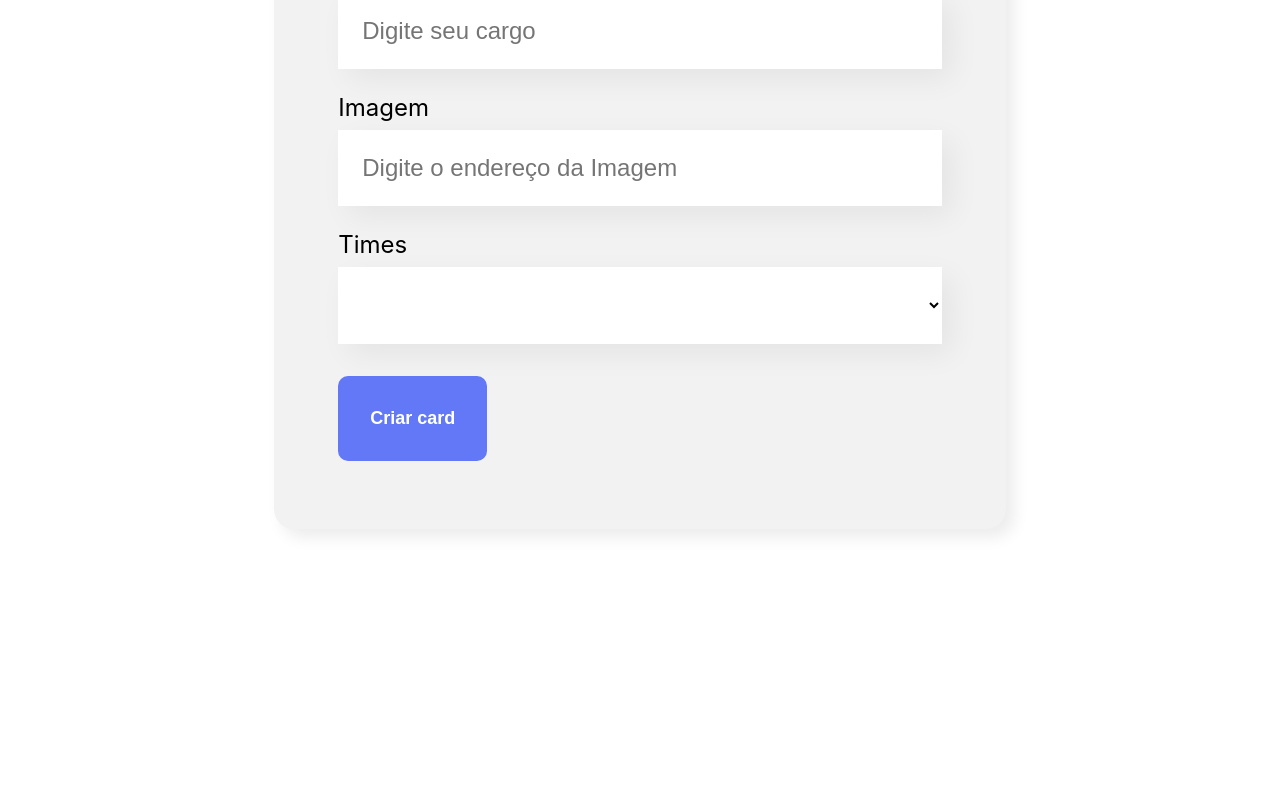
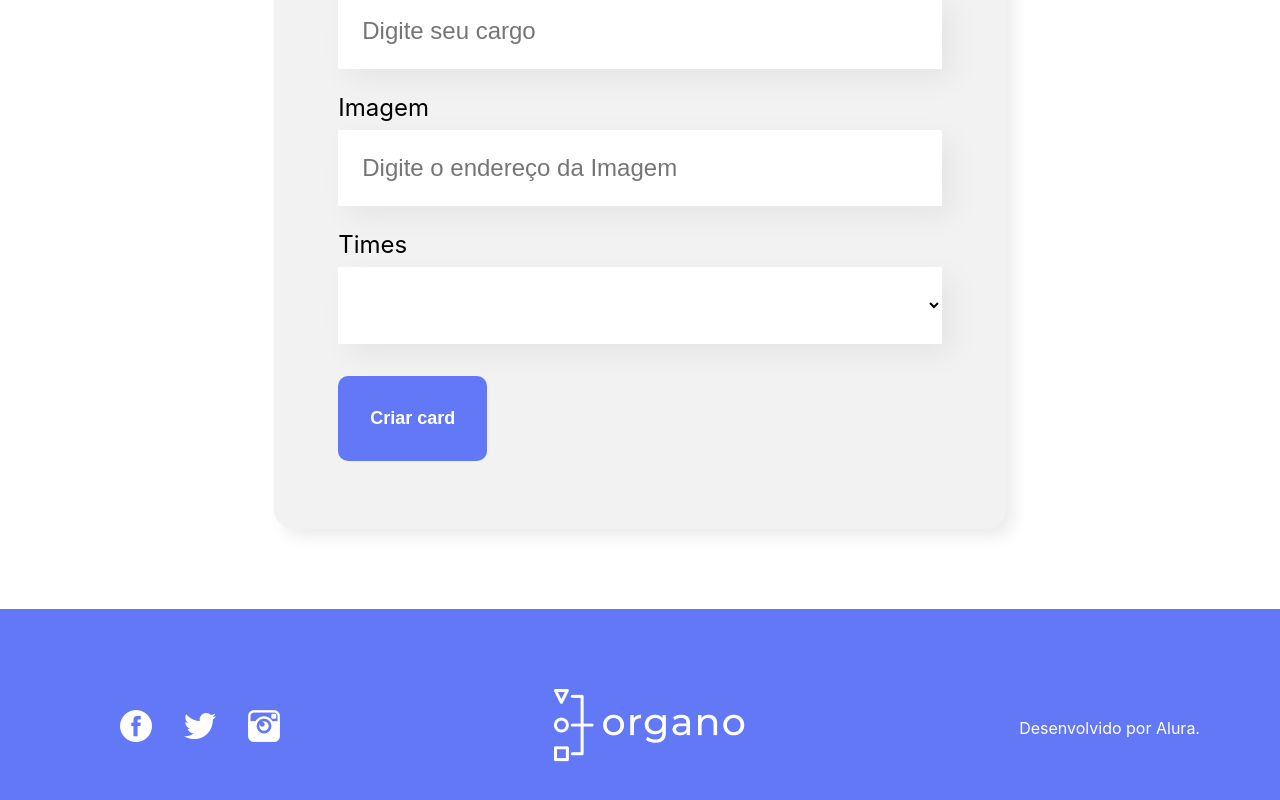
Before and after one commit to Badarando/organo, a React (Create React App) app: page / in a window 1280 px wide. Shown: the part 868-1668 px from the top of the page. Before the commit the page ends 1477 px from the top, so only its background shows below. Built offline with nearby package versions, Linux system fonts and the light colour scheme.

Commit message:
continuando o projeto

```diff
--- a/src/App.js
+++ b/src/App.js
@@ -1,6 +1,7 @@
 import { useState } from 'react';
 import { Banner } from './components/Banner';
 import { Formulario } from './components/Formulario';
+import { Rodape } from './components/Rodape';
 import { Time } from './components/Time';
 
 function App() {
@@ -60,6 +61,7 @@
         corSecundaria={time.corSecundaria}
         colaboradores={colaboradores.filter(colaborador => colaborador.time === time.nome)}
       />)}
+      <Rodape />
     </div>
   );
 }
--- /dev/null
+++ b/src/components/Rodape/index.js
@@ -0,0 +1,35 @@
+import './rodape.css';
+
+export const Rodape = () => {
+    return (
+        <footer className="footer">
+            <section>
+                <ul>
+                    <li>
+                        <a href="facebook.com" target="_blank">
+                            <img src="/images/fb.png" alt="" />
+                        </a>
+                    </li>
+                    <li>
+                        <a href="facebook.com" target="_blank">
+                            <img src="/images/tw.png" alt="" />
+                        </a>
+                    </li>
+                    <li>
+                        <a href="facebook.com" target="_blank">
+                            <img src="/images/ig.png" alt="" />
+                        </a>
+                    </li>
+                </ul>
+            </section>
+            <section>
+                <img src="/images/logo.png" alt="" />
+            </section>
+            <section>
+                <p>
+                    Desenvolvido por Alura.
+                </p>
+            </section>
+        </footer>
+    )
+}
--- /dev/null
+++ b/src/components/Rodape/rodape.css
@@ -0,0 +1,17 @@
+.footer {
+    background: #6278F7;
+    color: #fff;
+    padding: 80px;
+    display: flex;
+    align-items: center;
+    justify-content: space-between;
+}
+
+.footer ul li {
+    display: inline-block;
+    margin-right: 32px;
+}
+
+.footer ul li:last-child {
+    margin-right: 0;
+}
```
